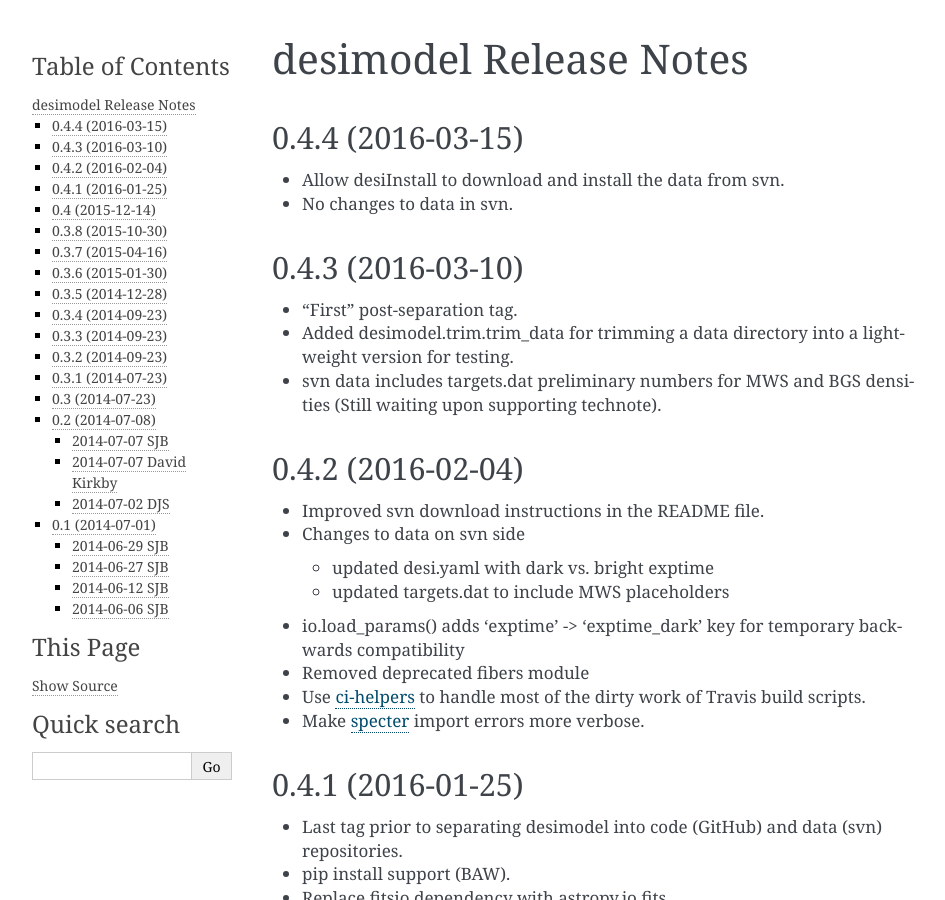
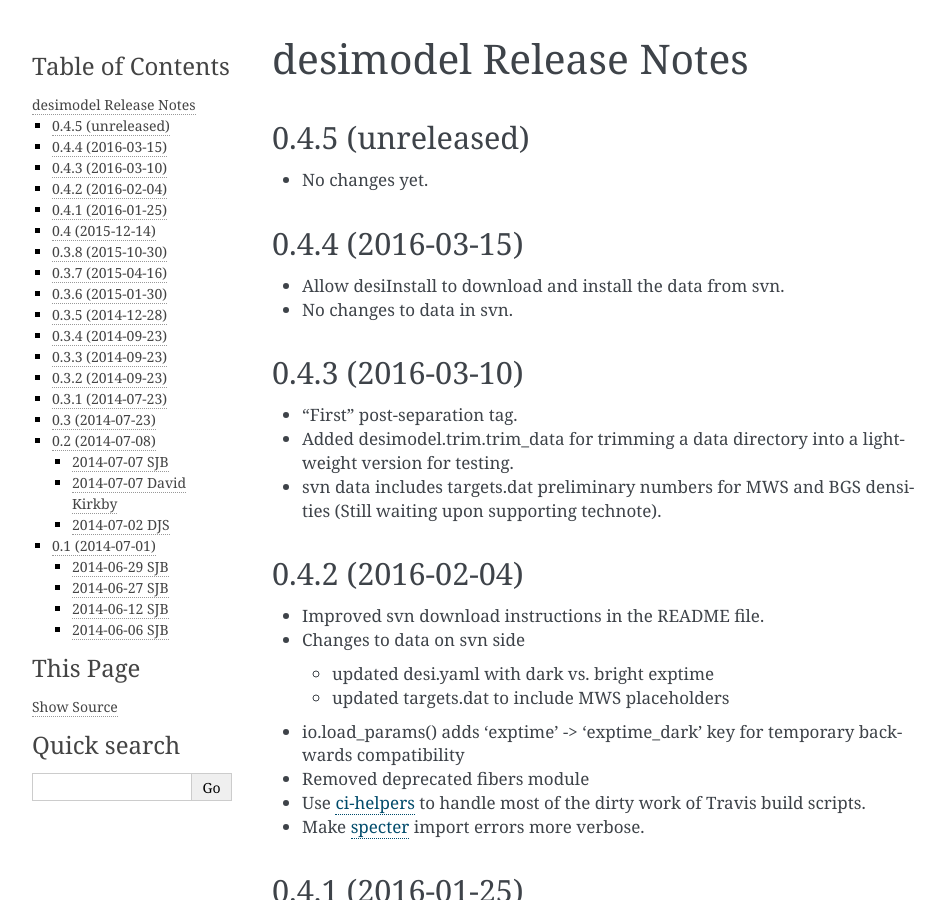
Before and after one commit to desihub/desimodel, a Sphinx documentation site: the page built from doc/release_notes.rst, in a window 1280 px wide and 900 px high. Shown: the whole window, without its empty margins (148-1093 px from the left). Built offline with Sphinx 7.4.7, drawn with Linux system fonts in a browser that asks for light colours.

Commit message:
bump version

```diff
--- a/doc/release_notes.rst
+++ b/doc/release_notes.rst
@@ -1,6 +1,11 @@
 =======================
 desimodel Release Notes
 =======================
+
+0.4.5 (unreleased)
+------------------
+
+* No changes yet.
 
 0.4.4 (2016-03-15)
 ------------------
--- a/py/desimodel/_version.py
+++ b/py/desimodel/_version.py
@@ -1 +1 @@
-__version__ = '0.4.4'
+__version__ = '0.4.4.dev53'
```
